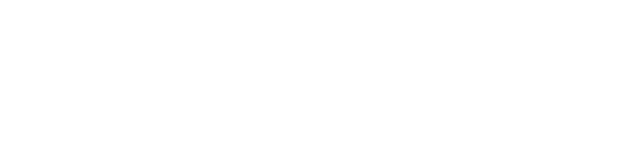
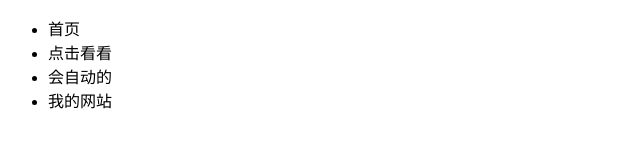
Before and after one commit to niaidaye/Imooc6-2, a plain HTML site: page index.html in a window 1280 px wide. Shown: the whole page, without its empty margins (0-640 px from the left). Drawn offline with Linux system fonts and the light colour scheme.

Commit message:
添加素材，写出主页结构

```diff
--- a/index.html
+++ b/index.html
@@ -1,12 +1,27 @@
 <!DOCTYPE html>
 <html lang="en">
+
 <head>
     <meta charset="UTF-8">
     <meta name="viewport" content="width=device-width, initial-scale=1.0">
     <meta http-equiv="X-UA-Compatible" content="ie=edge">
     <title>6-2 作业</title>
 </head>
+
 <body>
+    <div class="main">
+        <div class="title">
+            <ul>
+                <li>首页</li>
+                <li>点击看看</li>
+                <li>会自动的</li>
+                <li>我的网站</li>
+            </ul>
+        </div>
+        <div class="img">
 
+        </div>
+    </div>
 </body>
+
 </html>
```
Also changed, not shown: img/1.jpg (added), img/3.jpg (added), img/4.jpg (added), img/5.jpg (added).
